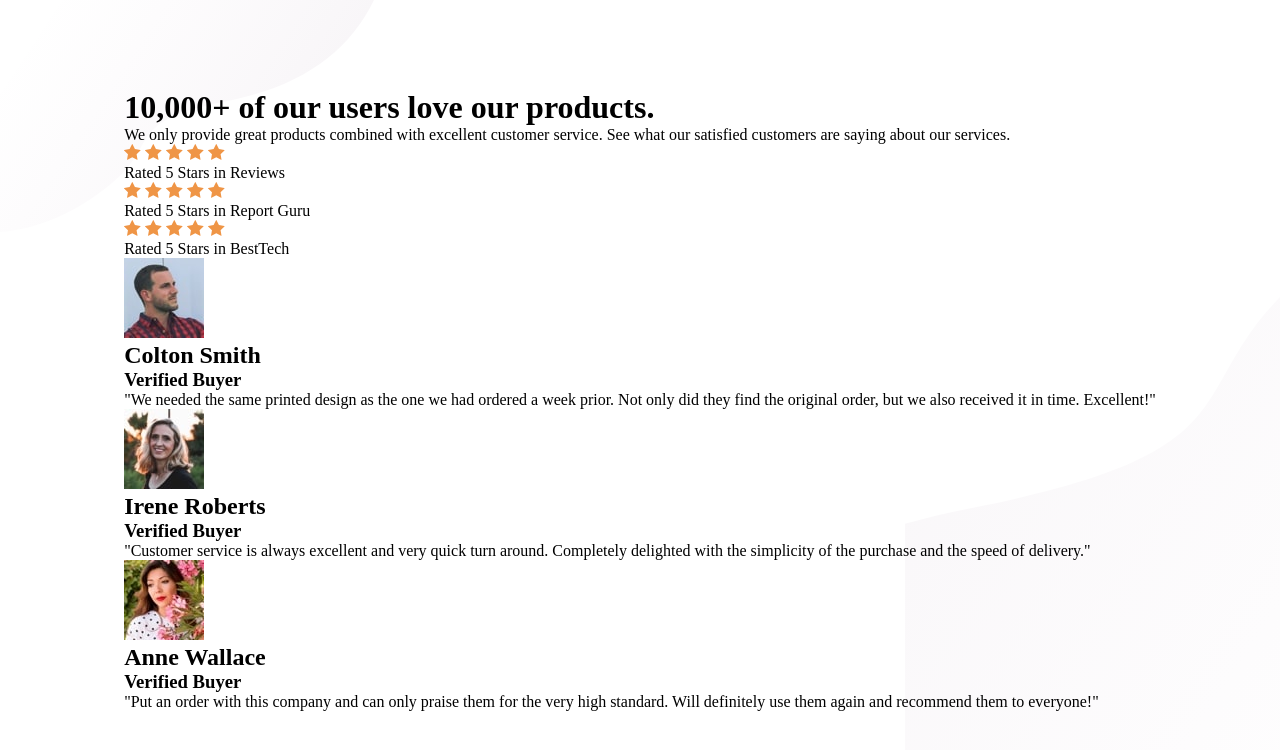
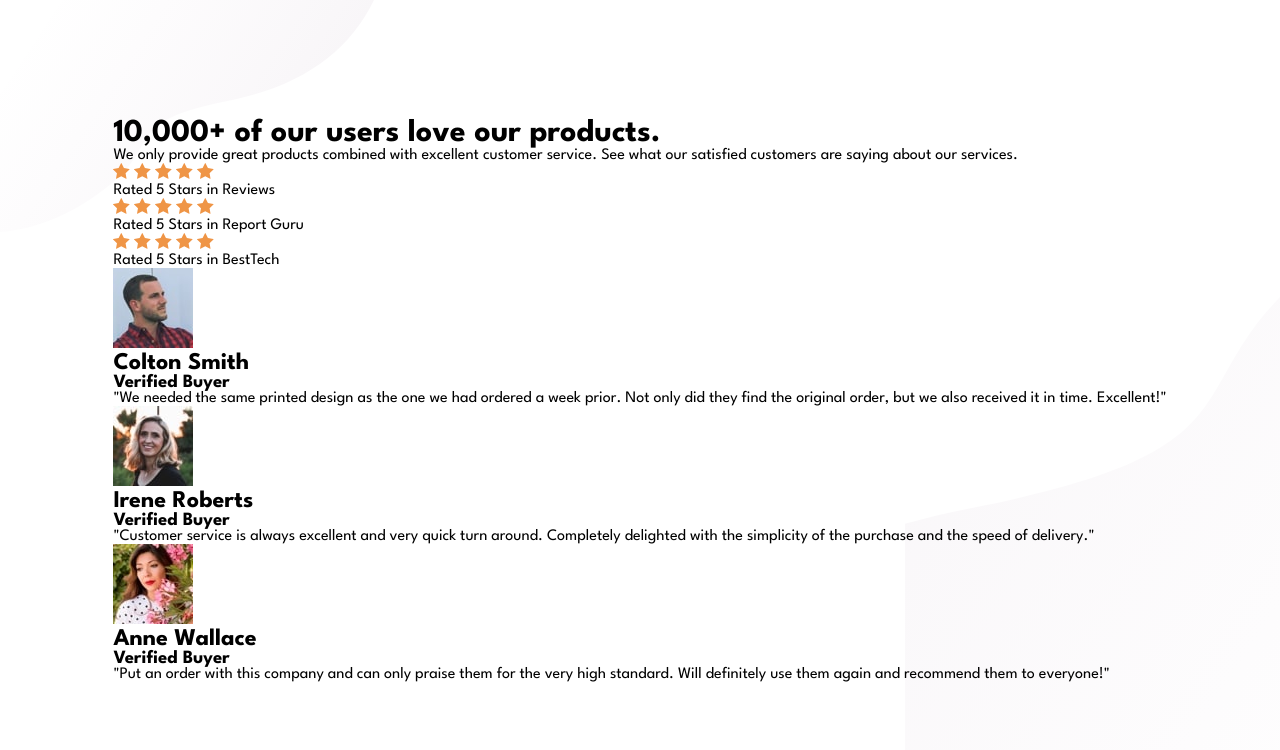
Before and after one commit to IamAbhiDev/social-proof-section-master.github.io, a plain HTML site: page index.html in a window 1280 px wide. Drawn offline with Linux system fonts and the light colour scheme.

Commit message:
font family added to basic styles

```diff
--- a/css/style.css
+++ b/css/style.css
@@ -37,6 +37,7 @@ body {
     background: url(../images/bg-pattern-top-mobile.svg), url(../images/bg-pattern-bottom-mobile.svg);
     background-repeat: no-repeat;
     background-position: left top, right bottom;
+    font-family: 'League Spartan', sans-serif;
     min-height: 100vh;
     display: flex;
     justify-content: center;
--- a/index.html
+++ b/index.html
@@ -17,7 +17,7 @@
 
   <main class="container">
 
-    <div class="header">
+    <div class="container__header">
       <h1 class="container__header__heading">10,000+ of our users love our products.</h1>
 
       <p class="container__header__text">We only provide great products combined with excellent customer service.
```
